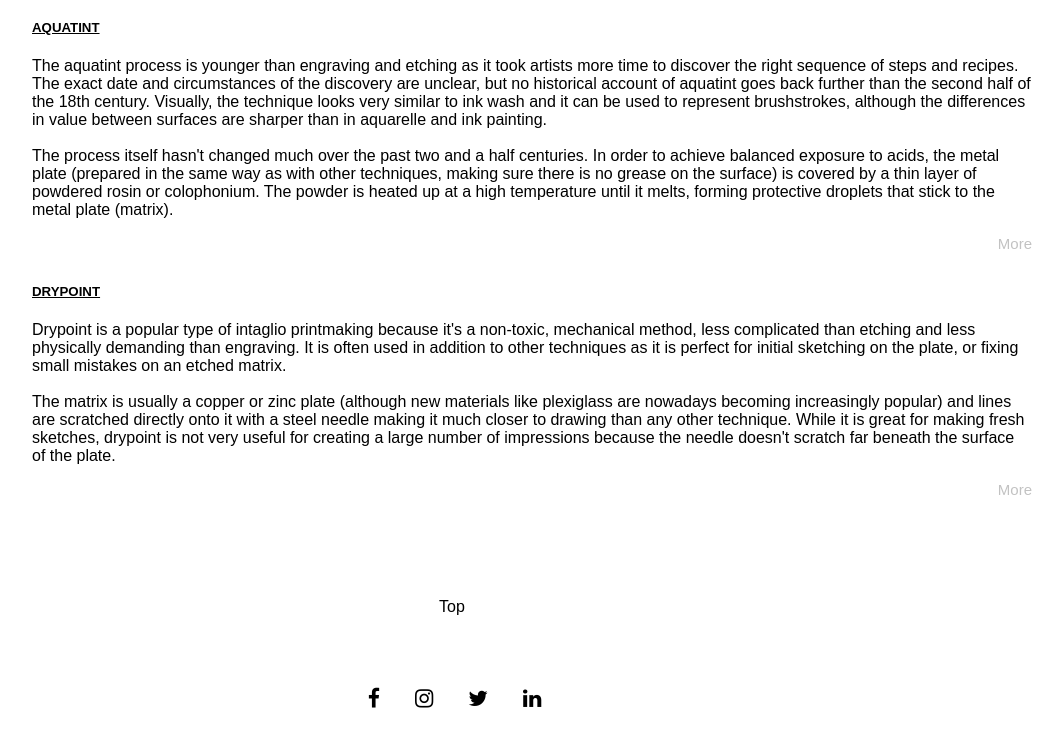
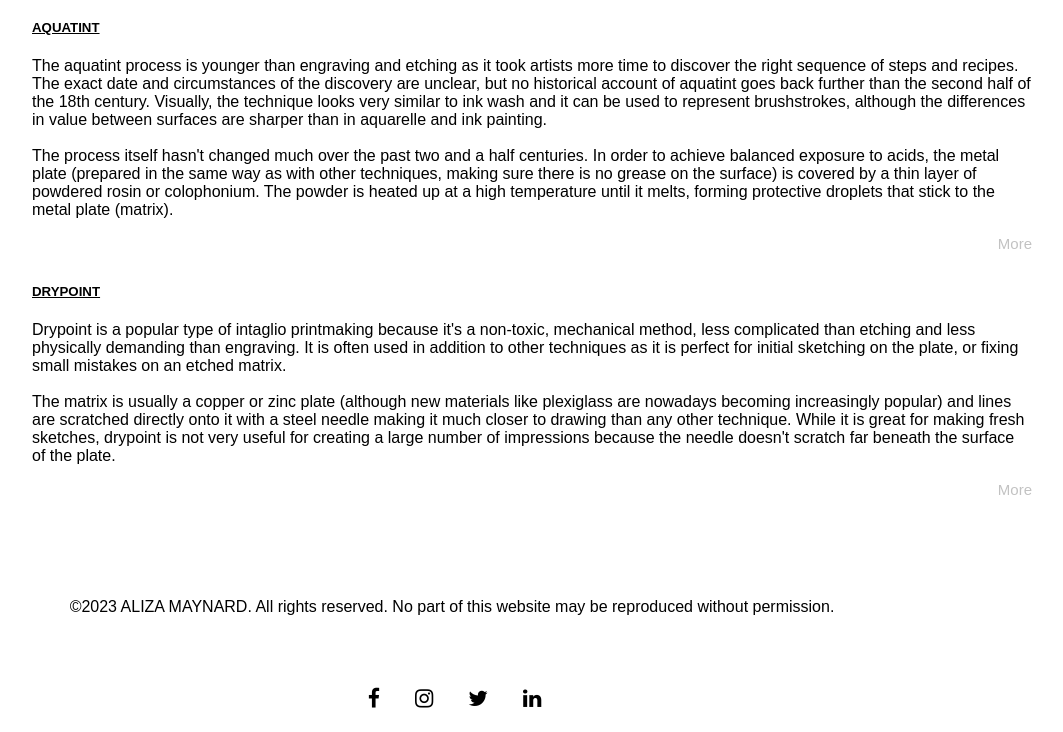
Before and after one commit to alizajm/a-maynard-project1, a plain HTML site: page page-5.html in a window 1280 px wide. Shown: the part 607-1339 px from the top of the page, without its empty margins (188-1251 px from the left). Drawn offline with Linux system fonts and the light colour scheme.

Commit message:
Update page-5.html

```diff
--- a/page-5.html
+++ b/page-5.html
@@ -210,7 +210,7 @@
       </div>
     </aside>
   </section>
-  <div class="to-top"><a href="#">Top</a></div>
+  <div class="to-top"><a href="#">©2023 ALIZA MAYNARD. All rights reserved. No part of this website may be reproduced without permission.</a></div>
   <footer style="width: 100%;">
     <div class="social-icon">
    <!-- Facebook -->
```
